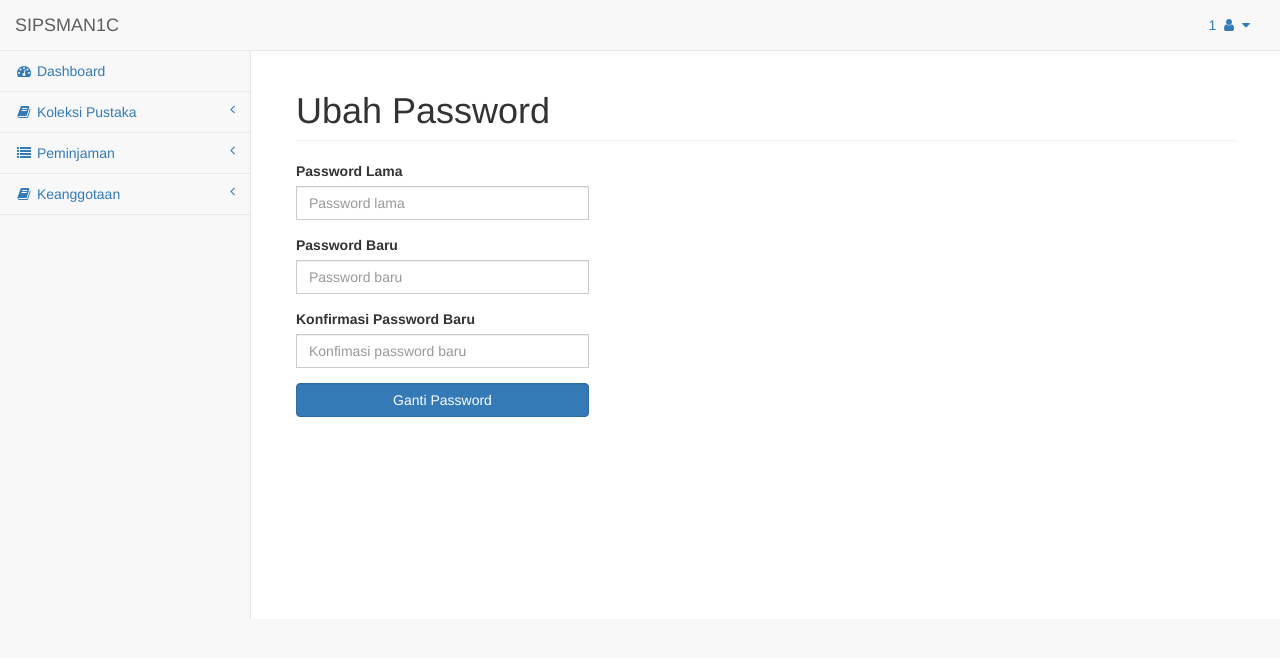
After one commit to lslowmotion/SIPSMAN1Cv2, a CodeIgniter app: page /SIPSMAN1Cv2/index.php/akun/editPassword in a window 1280 px wide. The commit adds this page. Shown: the top 658 px of the page. Run offline with CodeIgniter, Linux system fonts and the light colour scheme; the visitor is signed in with stand-in values (Sample User, id 1); some libraries are stand-ins or nearby versions.

Commit message:
Add edit password
- mampu ubah password

```diff
--- a/application/controllers/Akun.php
+++ b/application/controllers/Akun.php
@@ -9,8 +9,6 @@ class Akun extends CI_Controller {
         //lempar ke form login
         if (empty($this->session->userdata('id'))){
             $this->load->view('head');
-           /* debugging gagal login
-            $this->load->view('dashboard');*/
             $this->load->view('FormLogin');
             $this->load->view('foot');
         }else{
@@ -46,14 +44,13 @@ class Akun extends CI_Controller {
                     );
                 redirect(base_url('akun'));
             }else{
-                $login_s = array(
+                $login_send = array(
                     'id' => $this->input->post('id'),
                     'password' => $this->input->post('password')
                 );
-                //$this->load->model('AkunM');
-                $login_r=$this->AkunM->login($login_s);
-                if (!empty($login_r)){
-                    foreach ($login_r as $row){
+                $login_receive=$this->AkunM->login($login_send);
+                if (!empty($login_receive)){
+                    foreach ($login_receive as $row){
                         $id=$row->id;
                         $level=$row->level;
                     }
@@ -63,14 +60,6 @@ class Akun extends CI_Controller {
                         $this->session->set_userdata('level',$level);
                         redirect(base_url());
                     }elseif ($level=='anggota'){
-
-                        /*debugging level anggota
-                        $this->session->set_userdata('id',$id);
-                        $this->session->set_userdata('id_name',$id);
-                        $this->session->set_userdata('level',$level);
-                        redirect(base_url());*/
-
-
                         $this->load->model('AnggotaM');
                         $name=$this->AnggotaM->login($id);
                         foreach ($name as $row){
@@ -111,8 +100,12 @@ class Akun extends CI_Controller {
     }
 
     function resetPassword(){
+        //cek otoritas
+        if($this->session->userdata('level') != 'admin'){
+            redirect(base_url('akun'));
+        }
         $id = $this->input->post('id');
-        $url=$this->input->post('url');
+        $url = $this->input->post('url');
         $this->AkunM->resetPassword($id);
         $this->session->set_flashdata(
             'message',
@@ -122,4 +115,82 @@ class Akun extends CI_Controller {
         );
         redirect($url);
     }
+
+    function editPassword(){
+        //cek otoritas
+        if($this->session->userdata('level') != 'admin'){
+            redirect(base_url('akun'));
+        }
+
+        //jika POST kosong, tampilkan form edit password
+        if(empty($this->input->post('submit'))){
+            $this->load->view('head');
+            $this->load->view('FormEditPassword');
+            $this->load->view('foot');
+
+        //jika ada data POST, proses edit password
+        }else{
+            //konfigurasi validasi data masukan
+            $config = array(
+                array(
+                    'field' => 'password-lama',
+                    'label' => 'Password lama',
+                    'rules' => 'required',
+                    'errors' => array('required' => '%s tidak boleh kosong')
+                ),
+                array(
+                    'field' => 'password-baru',
+                    'label' => 'Password baru',
+                    'rules' => 'required',
+                    'errors' => array('required' => '%s tidak boleh kosong'),
+                ),
+                array(
+                    'field' => 'konfirmasi-password-baru',
+                    'label' => 'Konfirmasi password baru',
+                    'rules' => 'required|matches[password-baru]',
+                    'errors' => array(
+                        'required' => '%s tidak boleh kosong',
+                        'matches' => 'Konfirmasi password baru tidak sama'
+                    )
+                )
+            );
+            $this->form_validation->set_rules($config);
+            //validasi
+            if($this->form_validation->run() == FALSE){
+                $this->session->set_flashdata('message','<div class="alert alert-danger" role="alert">'
+                    .validation_errors().
+                    '</div>');
+                    redirect(base_url('akun/editpassword'));
+            }else{
+                //autentikasi user dan password lama
+                $auth_send = array(
+                    'id' => $this->session->userdata('id'),
+                    'password' => $this->input->post('password-lama')
+                );
+                $auth_receive = $this->AkunM->login($auth_send);
+                //autentikasi berhasil dan mengubah password
+                if(!empty($auth_receive)){
+                    $auth_baru = array(
+                        'id' => $this->session->userdata('id'),
+                        'password' => $this->input->post('password-baru')
+                    );
+                    $this->AkunM->editPassword($auth_baru);
+                    $this->session->set_flashdata('message',
+                        '<div class="alert alert-success" role="alert">
+                            Password berhasil diubah
+                        </div>'
+                    );
+                    redirect(base_url('akun/editpassword'));
+                //autentikasi gagal
+                }else{
+                    $this->session->set_flashdata('message',
+                        '<div class="alert alert-danger" role="alert">
+                            Password lama salah
+                        </div>'
+                    );
+                    redirect(base_url('akun/editpassword'));
+                }
+            }
+        }
+    }
 }
--- a/application/controllers/Anggota.php
+++ b/application/controllers/Anggota.php
@@ -4,7 +4,7 @@ class Anggota extends CI_Controller{
         parent::__construct();
         //cek otoritas
         if($this->session->userdata('level') != 'admin'){
-            redirect(base_url());
+            redirect(base_url('akun'));
         }
         //load model AnggotaM
         $this->load->model('AnggotaM');
--- /dev/null
+++ b/application/models/PustakaM.php
@@ -0,0 +1,4 @@
+<?php
+class PustakaM extends CI_Model{
+
+}
--- /dev/null
+++ b/application/views/FormEditPassword.php
@@ -0,0 +1,46 @@
+<body>
+
+<!-- Formlogin -->
+	<div id="page-wrapper">
+		<div class="container-fluid">
+			<div class="row">
+				<div class="col-md-12">
+					<h1 class="page-header">Ubah Password</h1>
+				</div>
+			</div>
+			<?php
+				if($this->session->flashdata('message')){
+					echo $this->session->flashdata('message');
+				}
+			?>
+			<div class="row">
+					<form method="post" class="col-md-4" action="<?php echo base_url('akun/editpassword');?>" >
+						<div class="form-group">
+							<label>Password Lama</label>
+							<div class="input-group col-md-12">
+								<input class="form-control" placeholder="Password lama"  name="password-lama" type="password" />
+							</div>
+						</div>
+						<div class="form-group">
+							<label>Password Baru</label>
+							<div class="input-group col-md-12">
+								<input class="form-control" placeholder="Password baru" name="password-baru" type="password" />
+							</div>
+						</div>
+						<div class="form-group">
+							<label>Konfirmasi Password Baru</label>
+							<div class="input-group col-md-12">
+								<input class="form-control" placeholder="Konfimasi password baru" name="konfirmasi-password-baru" type="password" />
+							</div>
+						</div>
+						<div class="form-group">
+							<input type=hidden name="submit" value=TRUE>
+							<button type="submit" class="form-control btn-primary col-md-6">Ganti Password</button>
+						</div>
+					</form>
+			</div>
+		</div>
+	</div>
+<!-- Formlogin -->
+
+</body>
--- a/application/views/head.php
+++ b/application/views/head.php
@@ -56,9 +56,9 @@
 					<i class="fa fa-user fa-fw"></i> <i class="fa fa-caret-down"></i>
 				</a>
 				<ul class="dropdown-menu dropdown-user">
-					<li><a href="#"><i class="fa fa-key fa-fw"></i> Ganti Password</a></li>
+					<li><a href="<?php echo base_url('akun/editpassword');?>"><i class="fa fa-key fa-fw"></i> Ubah Password</a></li>
 					<li class="divider"></li>
-					<li><a href="<?php echo base_url('akun/logout')?>"><i class="fa fa-sign-out fa-fw"></i> Logout</a></li>
+					<li><a href="<?php echo base_url('akun/logout');?>"><i class="fa fa-sign-out fa-fw"></i> Logout</a></li>
 				</ul>
 			<?php }else{?>
 			<a class="dropdown-toggle" data-toggle="dropdown" href="#">
```
Also changed, not shown: application/controllers/Pustaka.php (added, +9 -0 lines).
